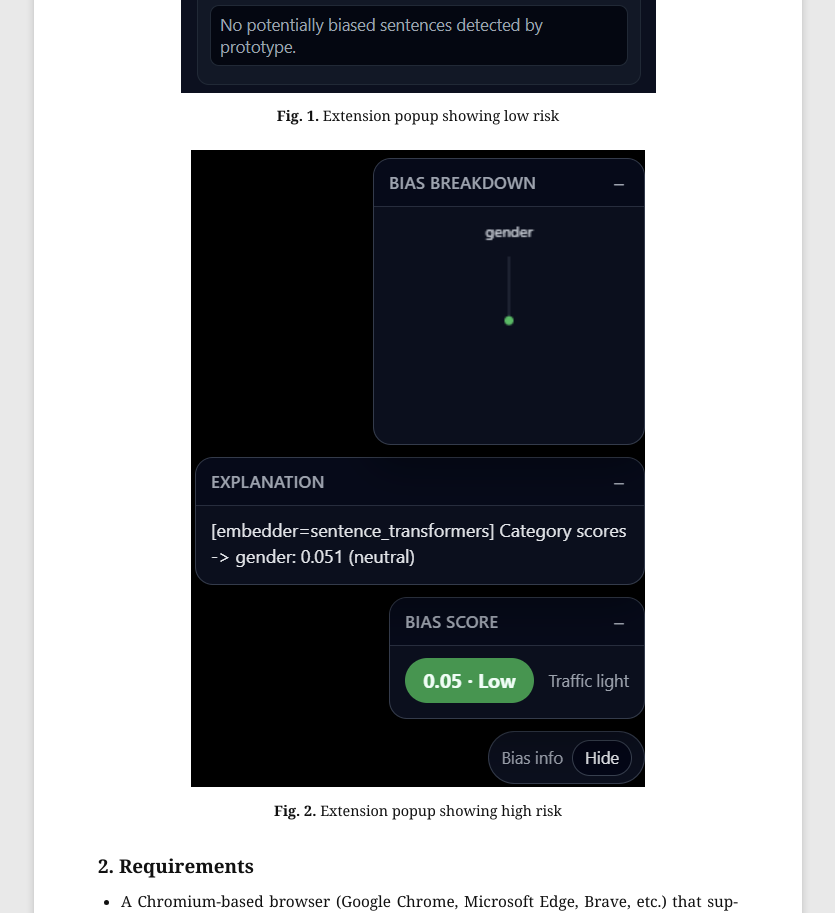
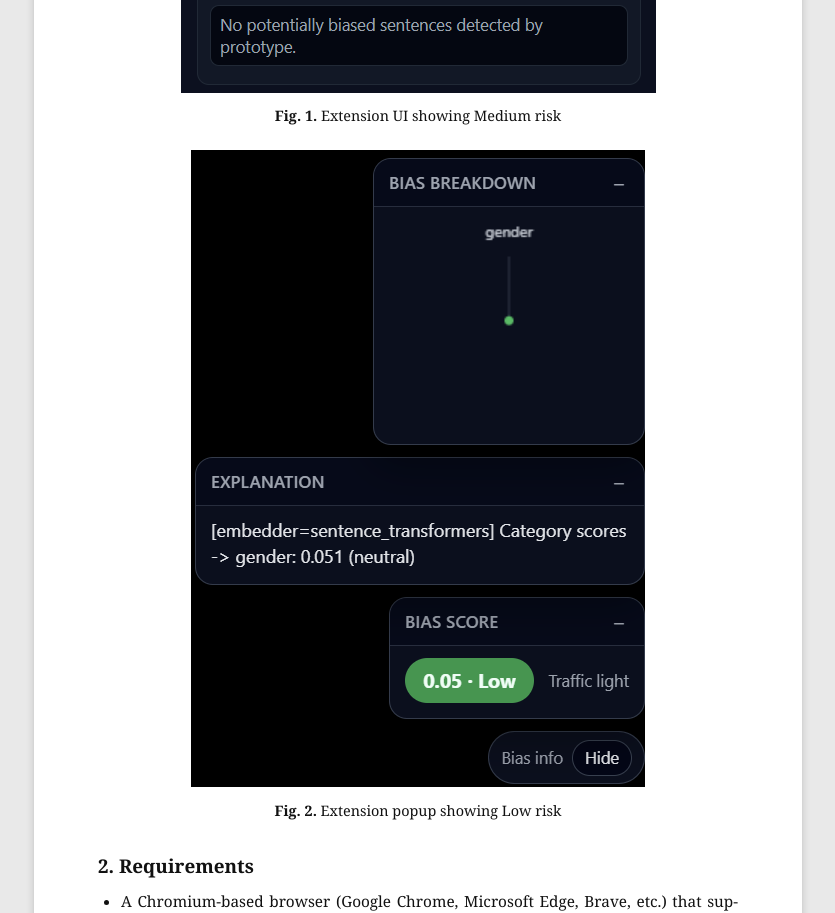
Before and after one commit to corpaci/llm-bias-traffic-light, a Jekyll site: the page built from docs/user-manual.md, in a window 1280 px wide and 1400 px high, scrolled down 1853 px. Shown: the part 154-1067 px from the top of the window, without its empty margins (222-1057 px from the left). Built offline with Jekyll 4.4.1, drawn with Linux system fonts in a browser that asks for light colours.

Commit message:
Update captions for risk level images in user manual

```diff
--- a/docs/user-manual.md
+++ b/docs/user-manual.md
@@ -46,12 +46,12 @@ Results are shown in the extension popup and, optionally, as floating boxes dire
 
 <figure>
   <img src="bias_manual_assets/image1.png" alt="Extension popup showing low risk">
-  <figcaption>Extension popup showing low risk</figcaption>
+  <figcaption>Extension UI showing Medium risk</figcaption>
 </figure>
 
 <figure>
   <img src="bias_manual_assets/image2.png" alt="Extension popup showing high risk">
-  <figcaption>Extension popup showing high risk</figcaption>
+  <figcaption>Extension popup showing Low risk</figcaption>
 </figure>
 
 ## 2. Requirements
```
